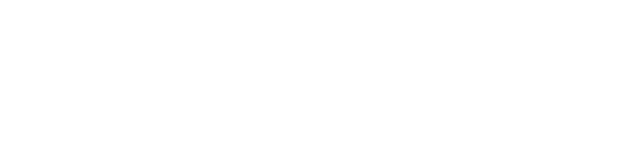
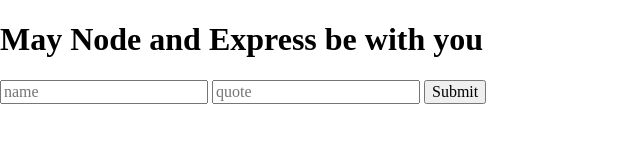
Before and after one commit to ddenio/CRUDappNodeExpressMongo, a website: page index.html in a window 1280 px wide. Shown: the whole page, without its empty margins (0-640 px from the left). Drawn offline with Linux system fonts and the light colour scheme.

Commit message:
Second Commit

```diff
--- a/index.html
+++ b/index.html
@@ -12,8 +12,12 @@
 		<link rel="stylesheet" href="css/style.css">
 	</head>
 	<body>
-
-
+		<h1>May Node and Express be with you</h1>
+		<form action="/quotes" method="POST">
+			<input type="text" placeholder="name" name="name" />
+			<input type="text" placeholder="quote" name="quote" />
+			<button type="submit">Submit</button>
+		  </form>
 		<script type="text/javascript" src="js/main.js"></script>
 	</body>
 </html>
```
Also changed, not shown: package.json (added, +27 -0 lines), server.js (added, +37 -0 lines), 1 other file.
